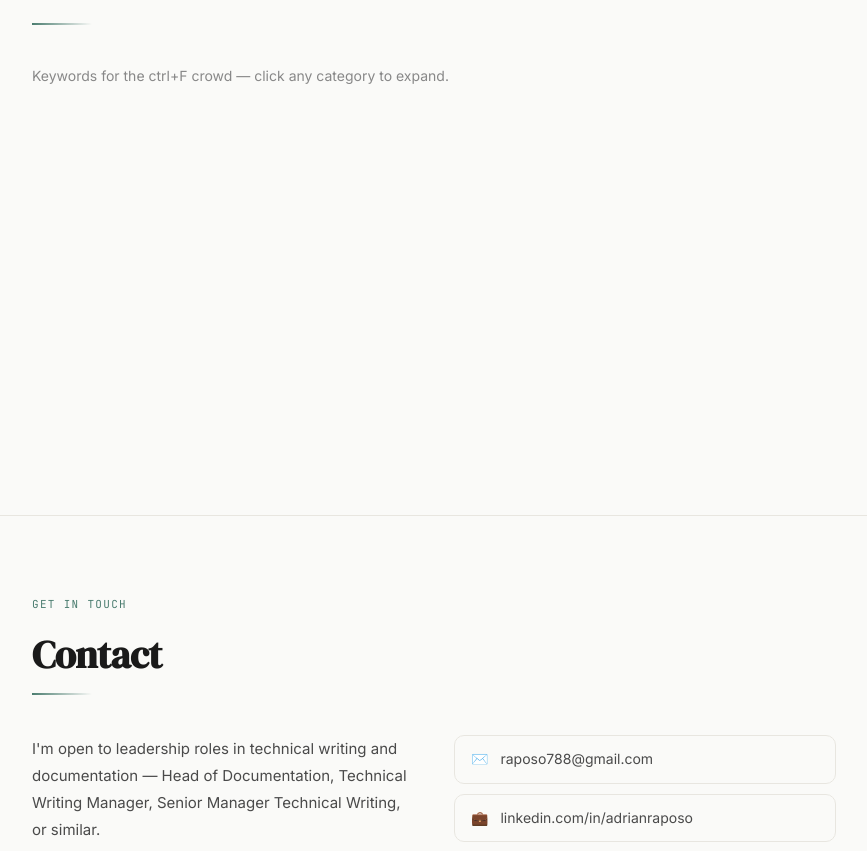
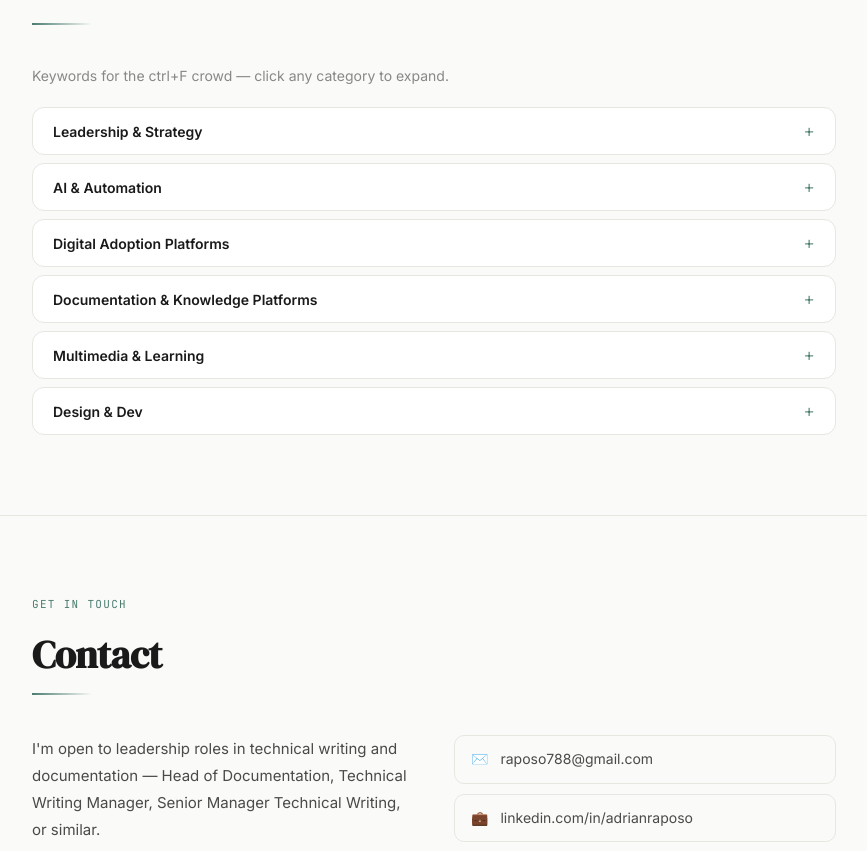
Before and after one commit to adrian-raposo/ai-tools, a Next.js app in the folder apps/landing/: page / in a window 1280 px wide. Shown: the part 5453-6304 px from the top of the page, without its empty margins (206-1073 px from the left). Built offline with nearby package versions, Linux system fonts and the light colour scheme.

Commit message:
fix skills section not showing

```diff
--- a/apps/landing/app/page.tsx
+++ b/apps/landing/app/page.tsx
@@ -228,7 +228,7 @@ export default function Home() {
   const [openSkill, setOpenSkill] = useState<string | null>(null);
 
   const SkillGroup = ({ title, skills }: { title: string; skills: string[] }) => (
-    <div className={`skill-group reveal${openSkill === title ? " open" : ""}`}>
+    <div className={`skill-group${openSkill === title ? " open" : ""}`}>
       <button
         type="button"
         className="skill-group-header"
```
